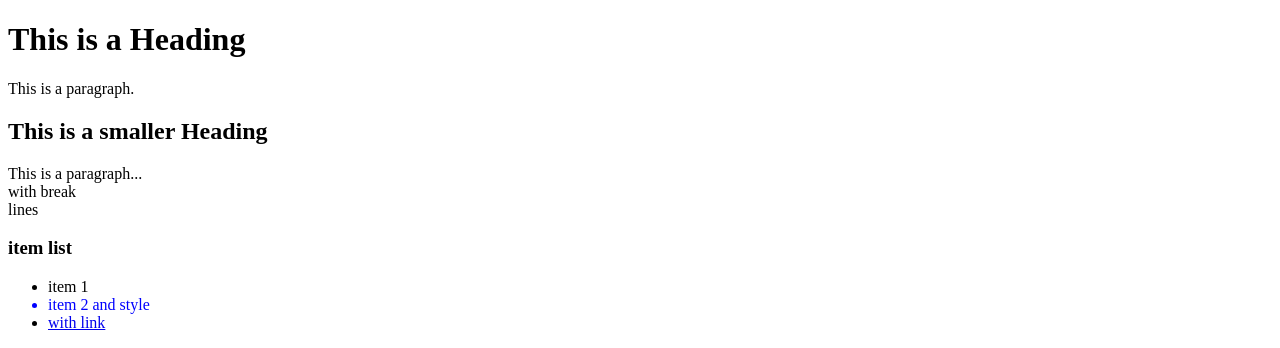
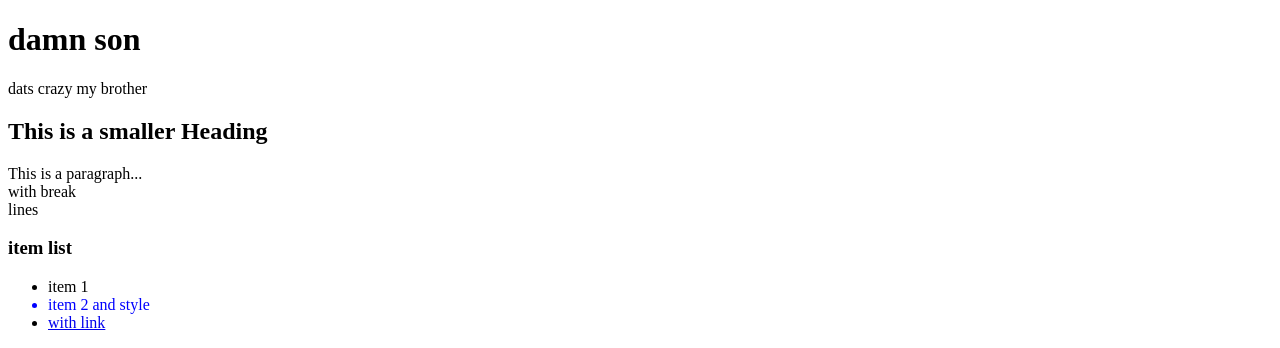
Before and after one commit to Champion20807/Champion20807.github.io, a plain HTML site: page web_simple_example/index.html in a window 1280 px wide. Shown: the top 348 px of the page. Drawn offline with Linux system fonts and the light colour scheme.

Commit message:
Update index.html

```diff
--- a/web_simple_example/index.html
+++ b/web_simple_example/index.html
@@ -6,8 +6,8 @@
 </head>
 <body>
 
-<h1>This is a Heading</h1>
-<p>This is a paragraph.</p>
+<h1>damn son</h1>
+<p>dats crazy my brother</p>
 
 <h2>This is a smaller Heading</h2>
 <p>This is a paragraph...<br>with break<br>lines</p>
```
